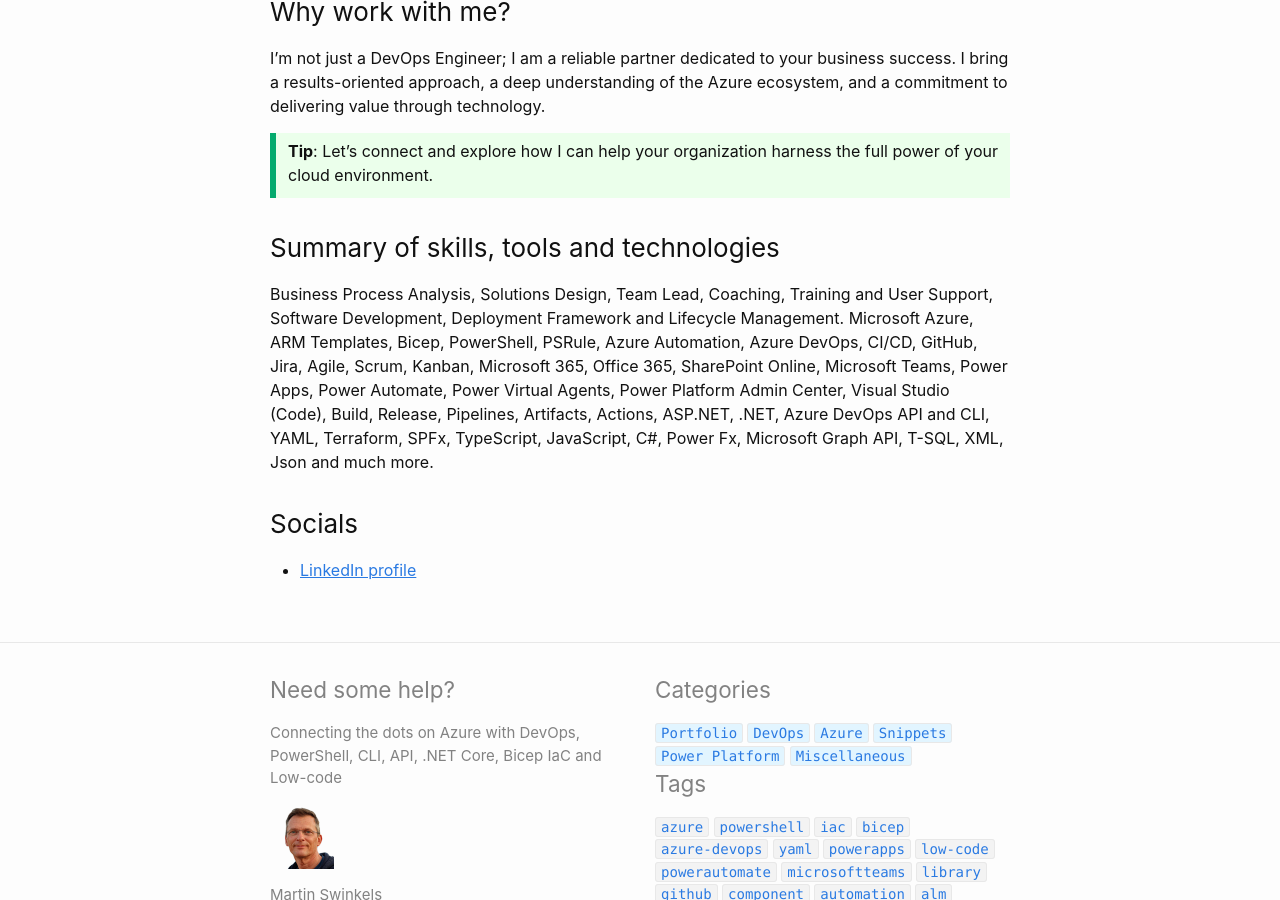
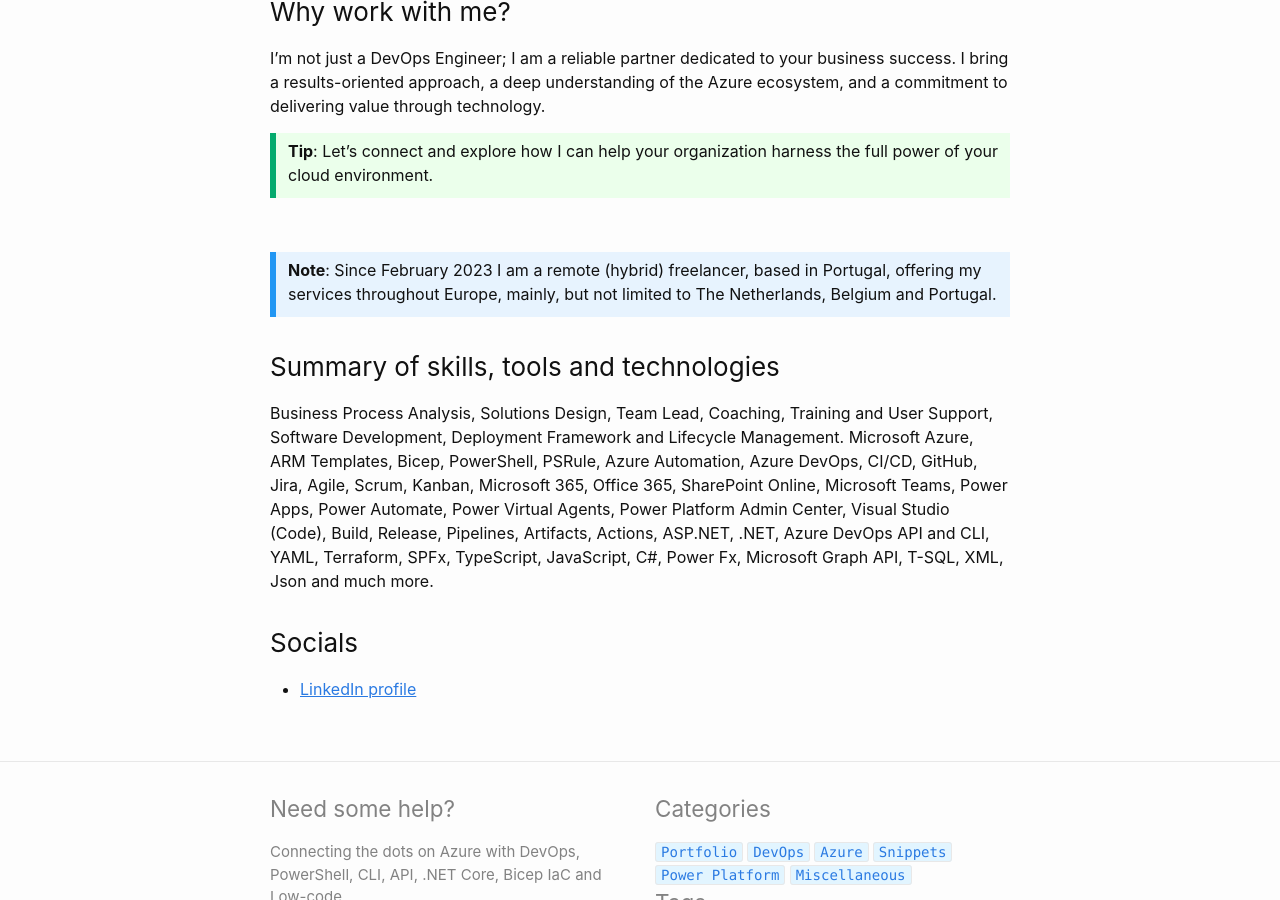
Before and after one commit to msc365/msc365.github.io, a Jekyll site: the page built from about.md, in a window 1280 px wide and 900 px high, scrolled down 1631 px. Built offline with Jekyll 4.4.1, drawn with Linux system fonts in a browser that asks for light colours.

Commit message:
Add note about remote freelancing status and service availability in Europe

```diff
--- a/about.md
+++ b/about.md
@@ -61,6 +61,12 @@
     <p><strong>Tip</strong>: Let’s connect and explore how I can help your organization harness the full power of your cloud environment.</p>
 </div>
 
+<br>
+
+<div class="important">
+    <p><strong>Note</strong>: Since February 2023 I am a remote (hybrid) freelancer, based in Portugal, offering my services throughout Europe, mainly, but not limited to The Netherlands, Belgium and Portugal.</p>
+</div>
+
 <!--
 ### Most recent certifications
 
@@ -78,10 +84,6 @@
 
 Business Process Analysis, Solutions Design, Team Lead, Coaching, Training and User Support, Software Development, Deployment Framework and Lifecycle Management. Microsoft Azure, ARM Templates, Bicep, PowerShell, PSRule, Azure Automation, Azure DevOps, CI/CD, GitHub, Jira, Agile, Scrum, Kanban, Microsoft 365, Office 365, SharePoint Online, Microsoft Teams, Power Apps, Power Automate, Power Virtual Agents, Power Platform Admin Center, Visual Studio (Code), Build, Release, Pipelines, Artifacts, Actions, ASP.NET, .NET, Azure DevOps API and CLI, YAML, Terraform, SPFx, TypeScript, JavaScript, C#, Power Fx, Microsoft Graph API, T-SQL, XML, Json and much more.
 
-<!-- <div class="important">
-    <p><strong>Note</strong>: Since February 2023 I am a remote (hybrid) freelancer, based in Portugal, offering my services throughout Europe, mainly, but not limited to The Netherlands, Belgium and Portugal.</p>
-</div> -->
-
 <!--
 For more instructions head over to the [Jekyll Now repository](https://github.com/barryclark/jekyll-now) on GitHub.
 -->
```
